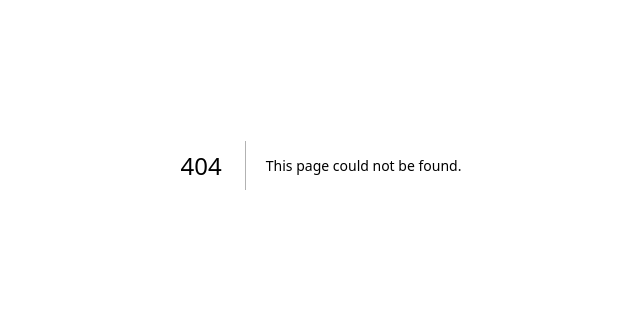
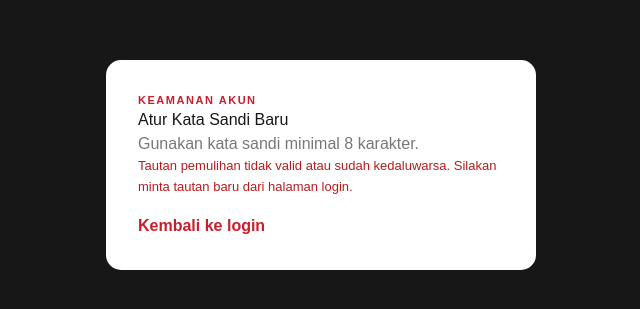
Before and after one commit to secondvanza/BERITA-KOMSI, a Next.js app: page /admin/reset-password in a window 1280 px wide. Before the commit this address had no page. Shown: the part 235-544 px from the top of the page, without its empty margins (319-959 px from the left). Built offline with nearby package versions, Linux system fonts and the light colour scheme; no server answers.

Commit message:
Add admin password reset page

```diff
--- /dev/null
+++ b/src/app/admin/reset-password/page.tsx
@@ -0,0 +1,52 @@
+'use client';
+import {useEffect,useState} from 'react';
+import {useRouter} from 'next/navigation';
+import {supabase} from '@/lib/supabase';
+
+export default function ResetPassword(){
+ const[password,setPassword]=useState('');
+ const[confirm,setConfirm]=useState('');
+ const[ready,setReady]=useState(false);
+ const[busy,setBusy]=useState(false);
+ const[message,setMessage]=useState('');
+ const[error,setError]=useState('');
+ const router=useRouter();
+ useEffect(()=>{
+  if(!supabase){setError('Layanan autentikasi belum tersedia.');return}
+  let alive=true;
+  supabase.auth.getSession().then(({data})=>{
+   if(!alive)return;
+   if(data.session)setReady(true);
+   else setError('Tautan pemulihan tidak valid atau sudah kedaluwarsa. Silakan minta tautan baru dari halaman login.');
+  });
+  const {data:{subscription}}=supabase.auth.onAuthStateChange((_event,session)=>{
+   if(session&&alive){setReady(true);setError('')}
+  });
+  return()=>{alive=false;subscription.unsubscribe()};
+ },[]);
+ async function submit(e:React.FormEvent){
+  e.preventDefault();setError('');setMessage('');
+  if(password.length<8){setError('Kata sandi minimal 8 karakter.');return}
+  if(password!==confirm){setError('Konfirmasi kata sandi belum sama.');return}
+  if(!supabase)return;
+  setBusy(true);
+  const {error}=await supabase.auth.updateUser({password});
+  setBusy(false);
+  if(error){setError(error.message);return}
+  setMessage('Kata sandi berhasil diperbarui. Anda akan diarahkan ke halaman login.');
+  await supabase.auth.signOut();
+  setTimeout(()=>router.replace('/admin/login'),1200);
+ }
+ return <main style={{minHeight:'100vh',display:'grid',placeItems:'center',padding:20,background:'#171717'}}>
+  <form onSubmit={submit} style={{background:'white',padding:32,borderRadius:15,width:'min(430px,100%)'}}>
+   <div className="eyebrow">Keamanan akun</div><h1>Atur Kata Sandi Baru</h1>
+   <p className="muted">Gunakan kata sandi minimal 8 karakter.</p>
+   {ready&&<><label style={label}>Kata sandi baru</label><input required minLength={8} type="password" autoComplete="new-password" value={password} onChange={e=>setPassword(e.target.value)} style={field}/><label style={label}>Ulangi kata sandi</label><input required minLength={8} type="password" autoComplete="new-password" value={confirm} onChange={e=>setConfirm(e.target.value)} style={field}/><button disabled={busy} style={{...field,background:'#c91f2c',color:'white',fontWeight:800,border:0,marginTop:22}}>{busy?'Menyimpan…':'Simpan kata sandi'}</button></>}
+   {error&&<p role="alert" style={{color:'#b91c1c',fontSize:13,lineHeight:1.6}}>{error}</p>}
+   {message&&<p role="status" style={{color:'#166534',fontSize:13}}>{message}</p>}
+   <a href="/admin/login" style={{display:'inline-block',marginTop:16,color:'#c91f2c',fontWeight:700}}>Kembali ke login</a>
+  </form>
+ </main>;
+}
+const label:React.CSSProperties={display:'block',fontSize:13,fontWeight:700,marginTop:18};
+const field:React.CSSProperties={width:'100%',padding:13,border:'1px solid #ddd',borderRadius:7,marginTop:7};
```
